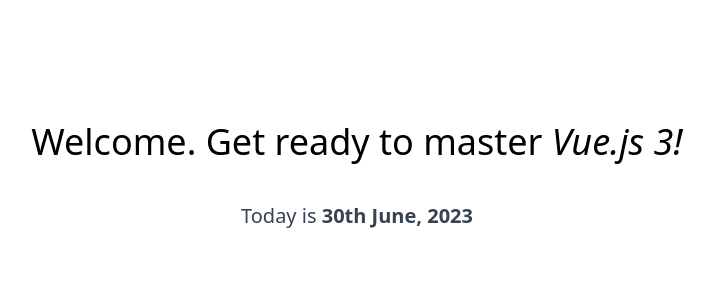
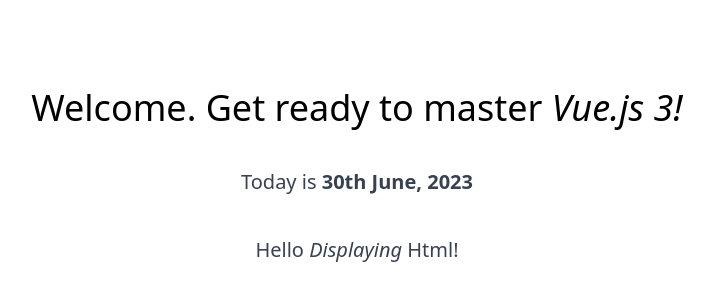
Before and after one commit to SrZitu/Vue_Module_3, a Vue app: page / in a window 1280 px wide. Shown: the part 224-524 px from the top of the page, without its empty margins (283-997 px from the left). Built offline with nearby package versions, Linux system fonts and the light colour scheme.

Commit message:
Your commit message here

```diff
--- a/src/App.vue
+++ b/src/App.vue
@@ -1,12 +1,14 @@
 <script setup>
     const message = 'Welcome. Get ready to master <em>Vue.js 3!</em>'
     const date = '<strong>30th June, 2023</strong>'
+    const name="Hello <em>Displaying</em> Html!"
 </script>
 
 <template>
   <div class="container mx-auto flex items-center justify-center min-h-screen flex-col">
       <h1 class="text-4xl" v-html="message"></h1>
       <h2 class="mt-10 text-xl text-gray-700">Today is <span v-html="date"></span></h2>
+      <h5 class="mt-10 text-xl text-gray-700"><span v-html="name"></span></h5>
   </div>
 </template>
 
```
